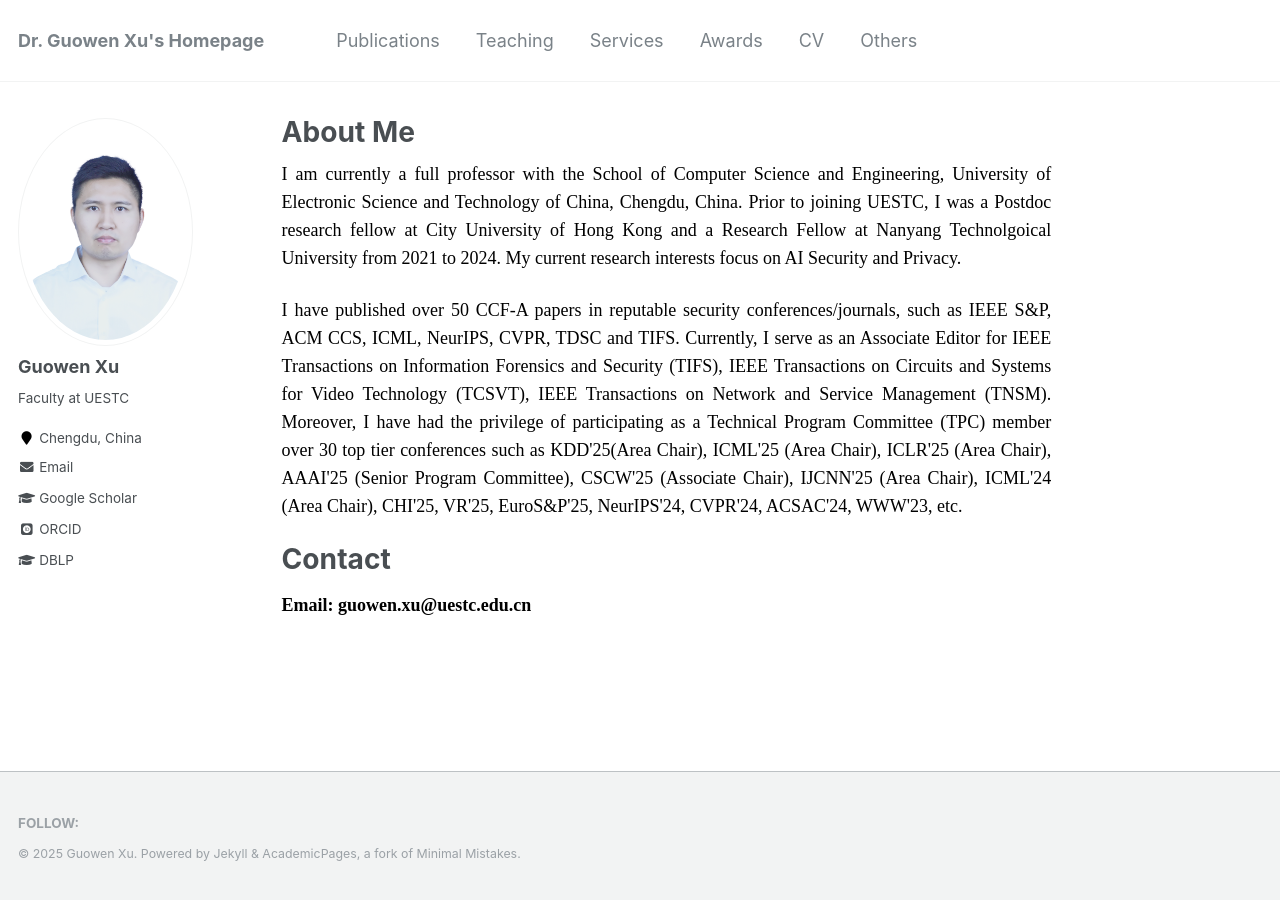
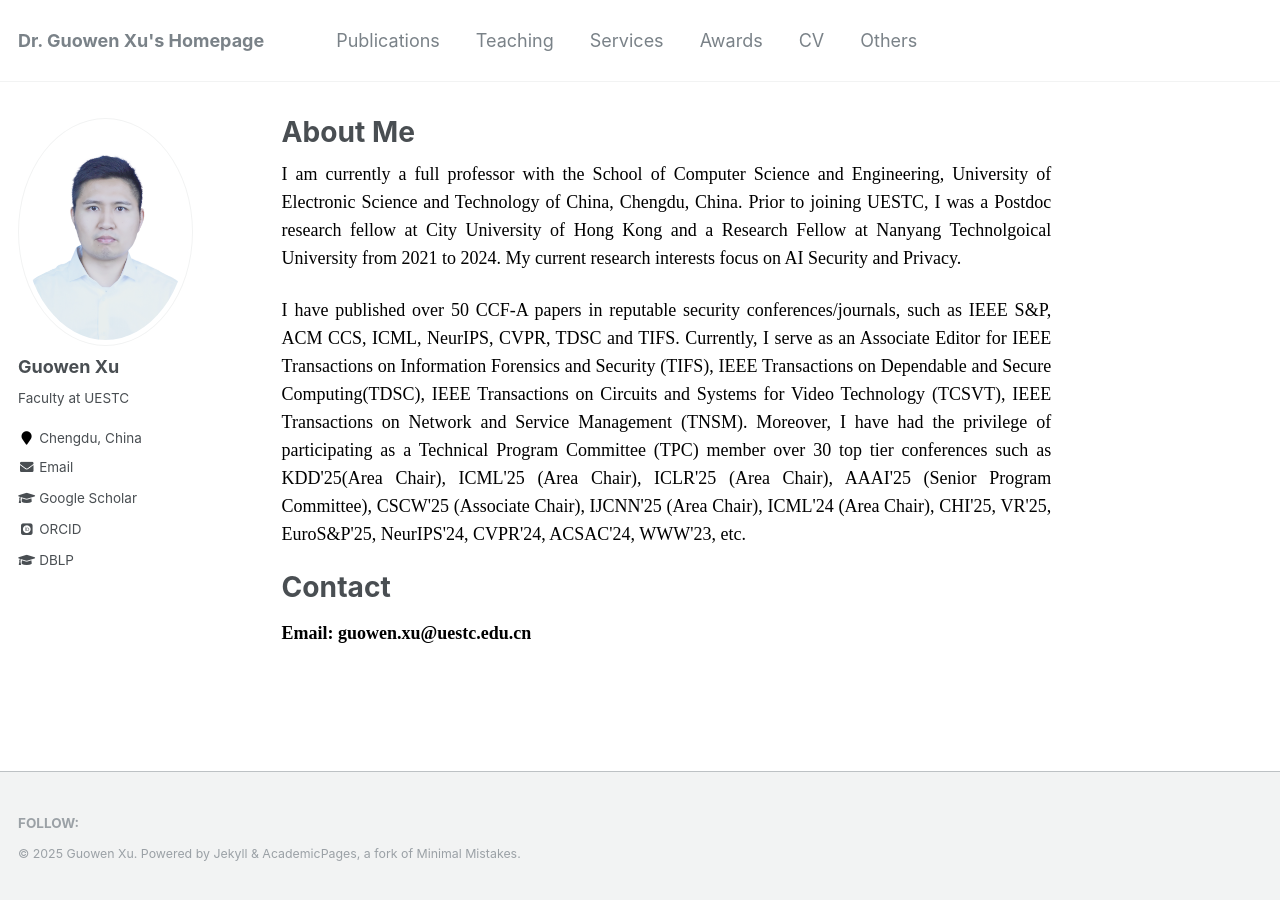
Before and after one commit to Guowen-xu/guowen-xu.github.io, a Jekyll site: the page built from _pages/about.md, in a window 1280 px wide. Built offline with Jekyll 4.4.1, drawn with Linux system fonts in a browser that asks for light colours; some web fonts are replaced.

Commit message:
Update about.md

```diff
--- a/_pages/about.md
+++ b/_pages/about.md
@@ -10,7 +10,7 @@ redirect_from:
 
 <p align="justify">  <font face="Times New Roman" color=black size=4> I am currently a full professor with the School of Computer Science and Engineering, University of Electronic Science and Technology of China, Chengdu, China. Prior to joining UESTC, I was a Postdoc research fellow at City University of Hong Kong and a  Research  Fellow at Nanyang Technolgoical University from 2021 to 2024. My current research interests focus on  AI Security and Privacy. </font> </p>
 
-<p align="justify"> <font face="Times New Roman" color=black size=4> I have published over 50 CCF-A papers in reputable security conferences/journals, such as IEEE S&P, ACM CCS, ICML, NeurIPS, CVPR, TDSC and TIFS. Currently, I serve as an Associate Editor for IEEE Transactions on Information Forensics and Security (TIFS), IEEE Transactions on Circuits and Systems for Video Technology (TCSVT), IEEE Transactions on Network and Service Management (TNSM). Moreover, I have had the privilege of participating as a Technical Program Committee (TPC) member over 30 top tier conferences such as KDD'25(Area Chair), ICML'25 (Area Chair), ICLR'25 (Area Chair), AAAI'25 (Senior Program Committee), CSCW'25 (Associate Chair), IJCNN'25 (Area Chair), ICML'24 (Area Chair), CHI'25, VR'25, EuroS&P'25, NeurIPS'24, CVPR'24, ACSAC'24, WWW'23, etc.</font> </p>
+<p align="justify"> <font face="Times New Roman" color=black size=4> I have published over 50 CCF-A papers in reputable security conferences/journals, such as IEEE S&P, ACM CCS, ICML, NeurIPS, CVPR, TDSC and TIFS. Currently, I serve as an Associate Editor for IEEE Transactions on Information Forensics and Security (TIFS), IEEE Transactions on Dependable and Secure Computing(TDSC), IEEE Transactions on Circuits and Systems for Video Technology (TCSVT), IEEE Transactions on Network and Service Management (TNSM). Moreover, I have had the privilege of participating as a Technical Program Committee (TPC) member over 30 top tier conferences such as KDD'25(Area Chair), ICML'25 (Area Chair), ICLR'25 (Area Chair), AAAI'25 (Senior Program Committee), CSCW'25 (Associate Chair), IJCNN'25 (Area Chair), ICML'24 (Area Chair), CHI'25, VR'25, EuroS&P'25, NeurIPS'24, CVPR'24, ACSAC'24, WWW'23, etc.</font> </p>
 
 
 
```
